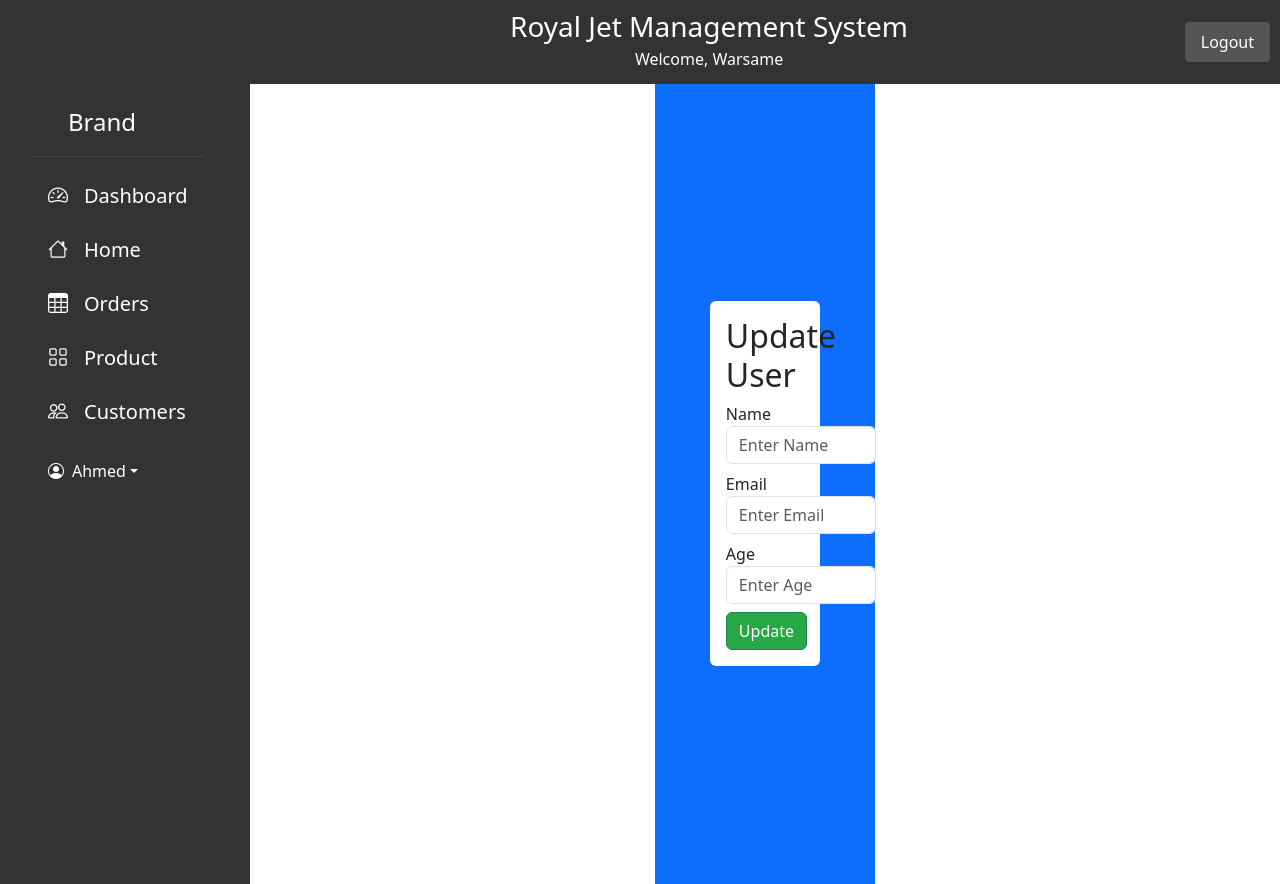
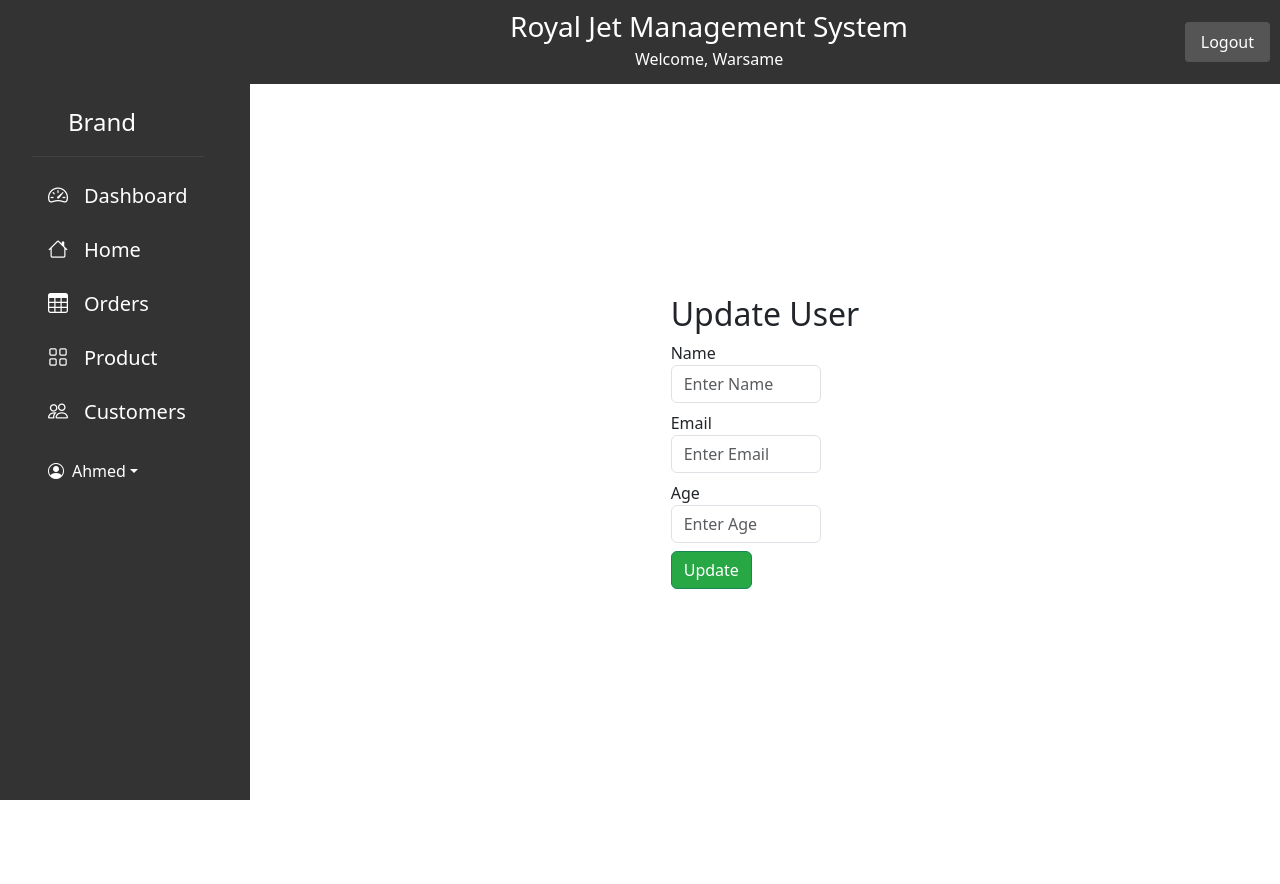
Before and after one commit to Hamda-Dahir/royaljet_project3, a React (Vite) app in the folder client/: page /update/1 in a window 1280 px wide. After the commit the page ends 800 px from the top, so only its background shows below. Built offline with nearby package versions, Linux system fonts and the light colour scheme; no server answers.

Commit message:
update the  update user section

```diff
--- a/client/src/user/UpdateUser.jsx
+++ b/client/src/user/UpdateUser.jsx
@@ -33,8 +33,8 @@ function UpdateUser() {
   };
 
   return (
-    <div className="d-flex vh-100 bg-primary justify-content-center align-items-center">
-      <div className="w-50 bg-white rounded p-3">
+    <div className="justify-content-center align-items-center">
+      <div className=" bg-white rounded p-3">
         <form onSubmit={Update}>
           <h2>Update User</h2>
           <div className="mb-2">
```
